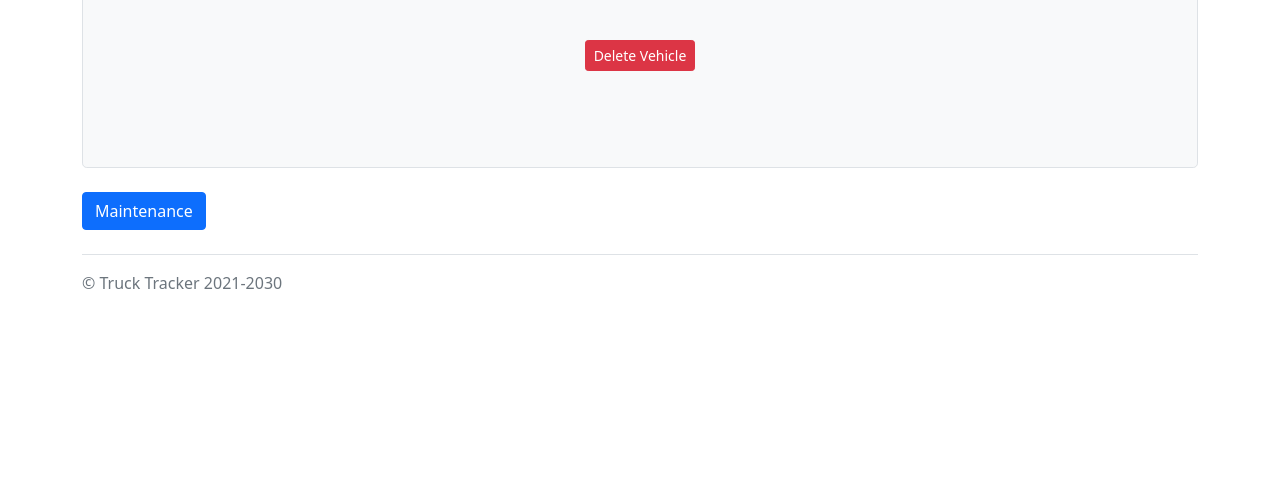
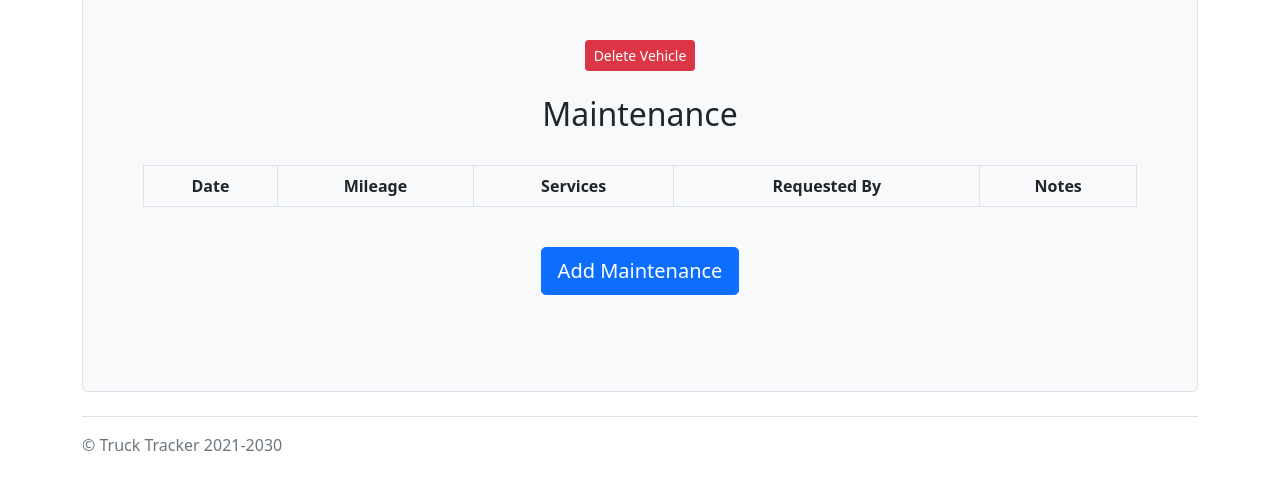
Before and after one commit to CodyBu/Truck-Tracker, a Flask app: page /vehicles/vehicle-profile in a window 1280 px wide. Shown: the part 360-861 px from the top of the page. Before the commit the page ends 649 px from the top, so only its background shows below. Run offline with Flask 2, Linux system fonts and the light colour scheme; a user stored in the database is signed in; data comes from the database, SQL or seed files in the repository; data that the repository does not hold is empty; some libraries are stand-ins or nearby versions.

Commit message:
Update vehicle mileage when adding new entry. Mileage validation

```diff
--- a/main.py
+++ b/main.py
@@ -142,7 +142,7 @@ def updatePassword():
             msg = 'Passwords do not match'
             return render_template('update-password.html', msg=msg)
         newHashPassword = sha256(newPassword.encode()).hexdigest()
-        cursor.execute('UPDATE User SET HashPwd = \"%s\" WHERE UserName = \"%s\"' % (newHashPassword, session['UserName']))
+        cursor.execute('UPDATE USER SET HashPwd = \"%s\" WHERE UserName = \"%s\"' % (newHashPassword, session['UserName']))
         mysql.connection.commit()
         msg = "Password updated successfully!"
     return render_template('update-password.html', msg=msg)
@@ -294,9 +294,16 @@ def addEntry():
         mileage = int(request.form['mileage'])
         entryDate = request.form['entrydate']
         selected = request.form.getlist('services')
-
+        cursor.execute('SELECT Mileage FROM VEHICLE WHERE VehicleID = \"%s\"' % session['VehicleID'])
+        currentMileage = cursor.fetchone()['Mileage']
+        if mileage < currentMileage:
+            msg = "Invalid Mileage Value! New Mileage Must Be Larger Than Current Mileage!"
+            cursor.execute('SELECT ServiceName FROM Service')
+            serviceList = cursor.fetchall()
+            return render_template('add-entry.html', msg=msg, serviceList=serviceList)
         cursor = mysql.connection.cursor(MySQLdb.cursors.DictCursor)
         cursor.execute('INSERT INTO MAINTENANCE_ENTRY (Vehicle, EntryDate, MileageAtTime, Requester) VALUES ( \"%s\", \"%s\", %d, \"%s\")' % (session['VehicleID'], entryDate, mileage, session['UserName']))
+        cursor.execute('UPDATE VEHICLE SET Mileage = %d WHERE VehicleID = \"%s\"' % (mileage, session['VehicleID']))
         mysql.connection.commit()
         cursor.execute('SELECT LAST_INSERT_ID()')
         entryID = cursor.fetchone()['LAST_INSERT_ID()']
--- a/templates/vehicle-profile.html
+++ b/templates/vehicle-profile.html
@@ -39,20 +39,8 @@
           <a class="btn btn-danger btn-sm btn-block" href="{{ url_for('deleteVehicle') }}" role="button" onclick="return confirm('Are you sure you want to delete this vehicle?')">Delete Vehicle</a>
         </div>
         {% endif %}
-      </div>
-    </div>
-
-    <p>
-      <a class="btn btn-primary" data-bs-toggle="collapse" href="#collapseExample" role="button" aria-expanded="false" aria-controls="collapseExample">
-        Maintenance
-      </a>
-    </p>
-    <div class="collapse" id="collapseExample">
-      <div class="card card-body">
-        <div class="p-5 mb-4 bg-light border rounded-3 text-center container">
-          <div class="container-md py-5 d-grid gap-4">
-            <h2 class="fw-bold">Maintenance</h2>
-            <table class="table table-striped table-hover table-bordered table-responsive">
+        <h2>Maintenance</h2>
+        <table class="table table-striped table-hover table-bordered table-responsive">
               <thead>
               <tr>
                 <th scope="col">Date</th>
@@ -87,13 +75,10 @@
               </tbody>
                 {% endfor %}
             </table>
-        </div>
         <div> <a class="btn btn-primary btn-lg btn-block" href="{{ url_for('addEntry') }}">Add Maintenance</a></div>
-        </div>
+
       </div>
     </div>
-
-
     <footer class="pt-3 mt-4 text-muted border-top">
       &copy; Truck Tracker 2021-2030
     </footer>
```
